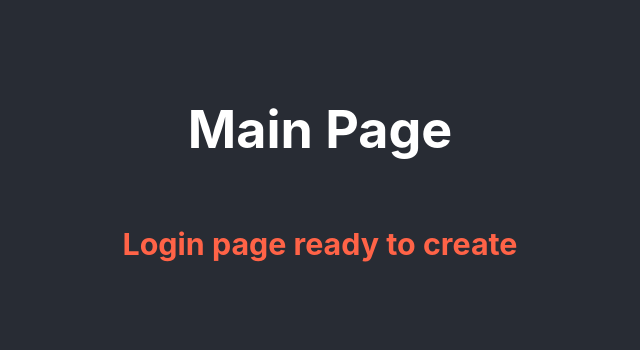
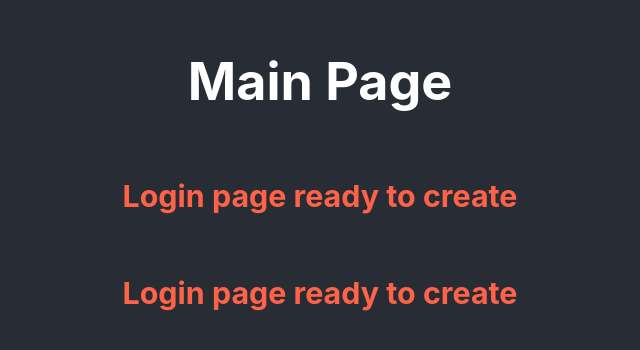
Before and after one commit to riha7/mypages, a React (Create React App) app: page / in a window 1280 px wide. Shown: the part 222-572 px from the top of the page, without its empty margins (320-960 px from the left). Built offline with nearby package versions, Linux system fonts and the light colour scheme.

Commit message:
another h1 created

```diff
--- a/src/App.js
+++ b/src/App.js
@@ -5,6 +5,7 @@ function App() {
       <header className="App-header">
         <h1>Main Page</h1>
         <h3 style={{color:'tomato'}}>Login page ready to create</h3>
+        <h3 style={{color:'tomato'}}>Login page ready to create</h3>
       </header>
     </div>
   );
```
